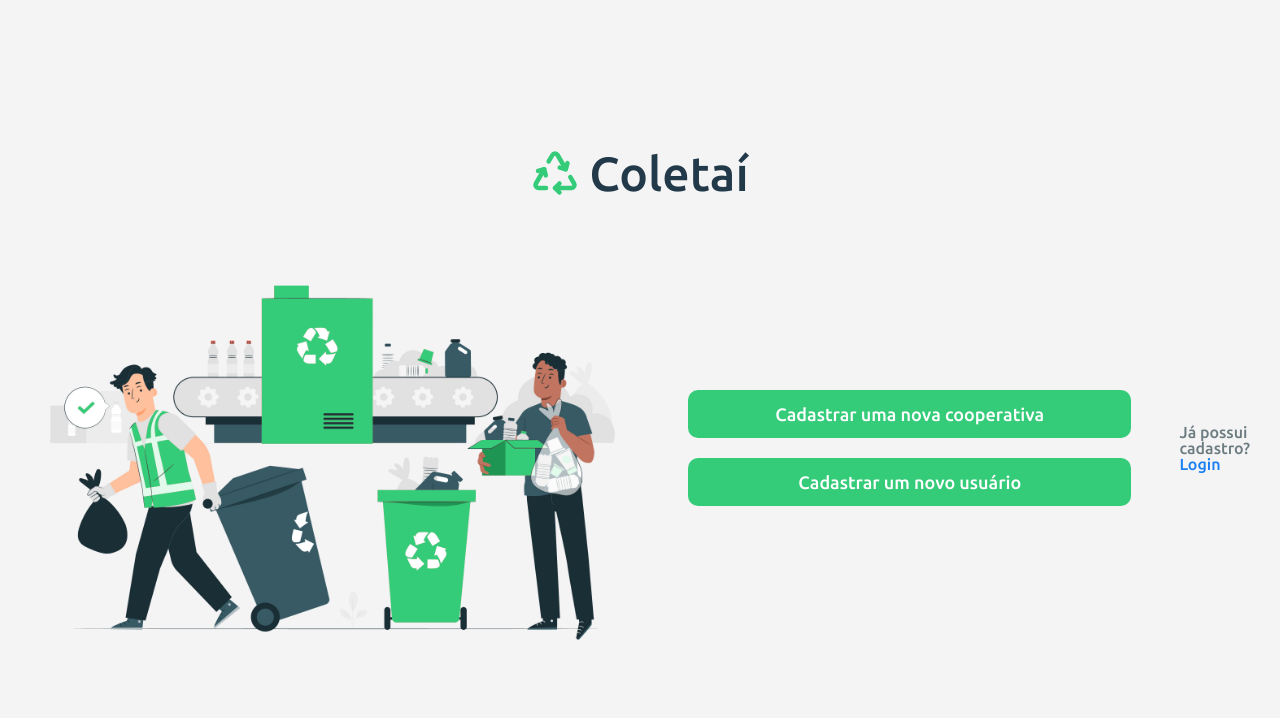
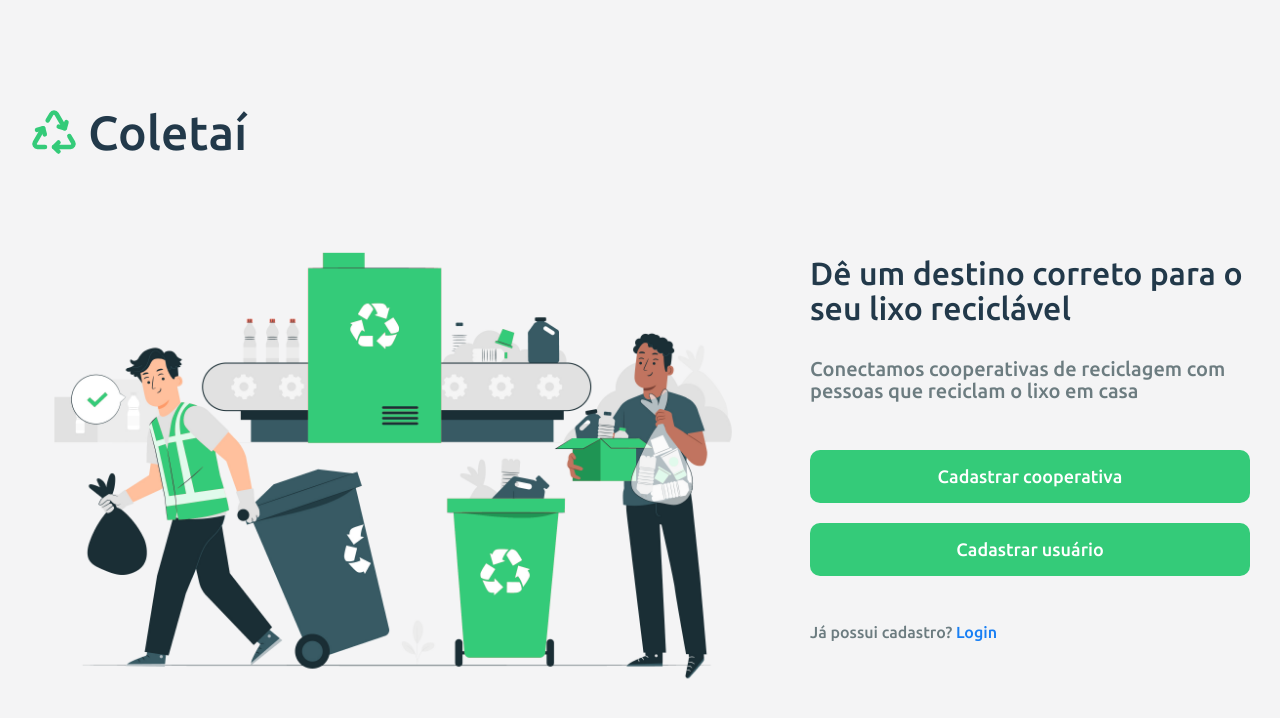
Before and after one commit to akiraTatesawa/coletai-front, a React (Vite) app: page / in a window 1280 px wide. Shown: the top 718 px of the page. Built offline with nearby package versions, Linux system fonts and the light colour scheme.

Commit message:
feat: add front page desktop and tablet layouts

```diff
--- a/src/components/Button/styles.ts
+++ b/src/components/Button/styles.ts
@@ -3,7 +3,9 @@ import styled from "styled-components";
 export const Button = styled.button`
   width: 100%;
   max-width: 700px;
-  height: 3rem;
+  min-height: 3rem;
+
+  padding: 16px 14px;
 
   background-color: var(--brand);
   transition: background-color 500ms ease-in-out;
@@ -19,4 +21,9 @@ export const Button = styled.button`
     background-color: var(--brand-hover);
     transition: background-color 300ms ease-in-out;
   }
+
+  &:focus {
+    outline-color: var(--brand-outline);
+    outline-offset: 2px;
+  }
 `;
--- a/src/components/HomepageImage/styles.ts
+++ b/src/components/HomepageImage/styles.ts
@@ -8,6 +8,7 @@ export const Image = styled.img`
   aspect-ratio: 3/2;
 
   @media (min-width: 1025px) {
-    width: 50%;
+    max-width: unset;
+    width: 60%;
   }
 `;
--- a/src/components/Title/styles.ts
+++ b/src/components/Title/styles.ts
@@ -5,13 +5,17 @@ export const Container = styled.div`
   display: flex;
   align-items: center;
   gap: 0.625rem;
+
+  @media (min-width: 1025px) {
+    align-self: flex-start;
+  }
 `;
 
 export const Icon = styled(Recycle)`
   color: var(--brand);
   font-size: 2rem;
 
-  @media (min-width: 1025px) {
+  @media (min-width: 600px) {
     font-size: 3rem;
   }
 `;
@@ -21,7 +25,7 @@ export const Name = styled.div`
   color: var(--text-primary);
   font-weight: 500;
 
-  @media (min-width: 1025px) {
+  @media (min-width: 600px) {
     font-size: 3rem;
   }
 `;
--- a/src/pages/FrontPage/index.tsx
+++ b/src/pages/FrontPage/index.tsx
@@ -3,7 +3,14 @@ import { Link, useNavigate } from "react-router-dom";
 import { PrimaryButton } from "../../components/Button";
 import { HomepageImage } from "../../components/HomepageImage/index";
 import { Title } from "../../components/Title";
-import { Main, Content, Buttons, Redirect } from "./styles";
+import {
+  Main,
+  Content,
+  Buttons,
+  Redirect,
+  ButtonContainer,
+  IntroductionText,
+} from "./styles";
 
 export function FrontPage() {
   const navigate = useNavigate();
@@ -13,17 +20,29 @@ export function FrontPage() {
       <Title />
       <Content>
         <HomepageImage />
+
+        <ButtonContainer>
+          <IntroductionText>
+            <h2>Dê um destino correto para o seu lixo reciclável</h2>
+            <p>
+              Conectamos cooperativas de reciclagem com pessoas que reciclam o
+              lixo em casa
+            </p>
+          </IntroductionText>
+
           <Buttons>
             <PrimaryButton handleClick={() => navigate("/sign-up/cooperative")}>
-            Cadastrar uma nova cooperativa
+              Cadastrar cooperativa
             </PrimaryButton>
             <PrimaryButton handleClick={() => navigate("/sign-up/user")}>
-            Cadastrar um novo usuário
+              Cadastrar usuário
             </PrimaryButton>
           </Buttons>
+
           <Redirect>
             Já possui cadastro? <Link to="/sign-in">Login</Link>
           </Redirect>
+        </ButtonContainer>
       </Content>
     </Main>
   );
--- a/src/pages/FrontPage/styles.ts
+++ b/src/pages/FrontPage/styles.ts
@@ -1,4 +1,4 @@
-import styled from "styled-components";
+import styled, { css } from "styled-components";
 
 export const Main = styled.main`
   display: flex;
@@ -17,16 +17,61 @@ export const Main = styled.main`
   }
 `;
 
-export const Content = styled.div`
+const containerCSS = css`
   display: flex;
   flex-direction: column;
   align-items: center;
   gap: 3rem;
 
   width: 100%;
+`;
+
+export const Content = styled.div`
+  ${containerCSS}
 
   @media (min-width: 1025px) {
     flex-direction: row;
+  }
+`;
+
+export const ButtonContainer = styled.div`
+  ${containerCSS}
+
+  > h2 {
+    display: none;
+
+    font-size: 2rem;
+    font-weight: 500;
+    color: var(--text-primary);
+
+    @media (min-width: 1025px) {
+      display: unset;
+    }
+  }
+`;
+
+export const IntroductionText = styled.div`
+  display: none;
+
+  > h2 {
+    font-size: 2rem;
+    font-weight: 500;
+    color: var(--text-primary);
+    line-height: 1.1em;
+  }
+
+  > p {
+    font-size: 1.25rem;
+    font-weight: 500;
+    color: var(--text-secondary);
+    line-height: 1.1em;
+  }
+
+  @media (min-width: 1025px) {
+    display: flex;
+    flex-direction: column;
+    align-items: flex-start;
+    gap: 2rem;
   }
 `;
 
@@ -47,5 +92,13 @@ export const Redirect = styled.p`
   > a {
     text-decoration: none;
     color: var(--text-info);
+
+    &:focus {
+      outline-color: var(--info-outline);
+    }
+  }
+
+  @media (min-width: 1025px) {
+    align-self: flex-start;
   }
 `;
--- a/src/styles/GlobalStyles.ts
+++ b/src/styles/GlobalStyles.ts
@@ -37,6 +37,9 @@ export const GlobalStyles = createGlobalStyle`
         --text-primary: #22394A;
         --text-secondary: #6C7C80;
         --text-info: #187FF4;
+
+        --brand-outline: #39AE6D;
+        --info-outline: #1162D1;
     }
 
     #root {
```
Lines whose indentation alone changed are shown as unchanged.
